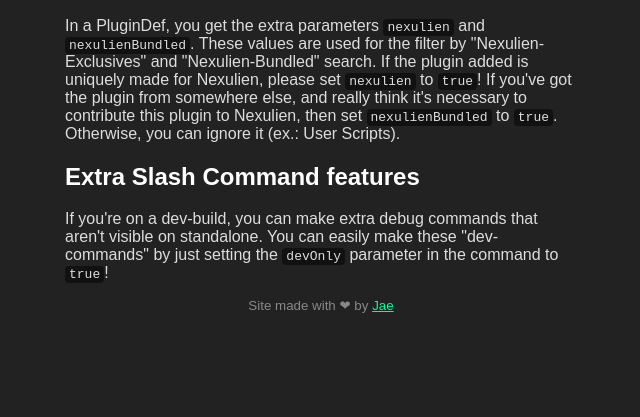
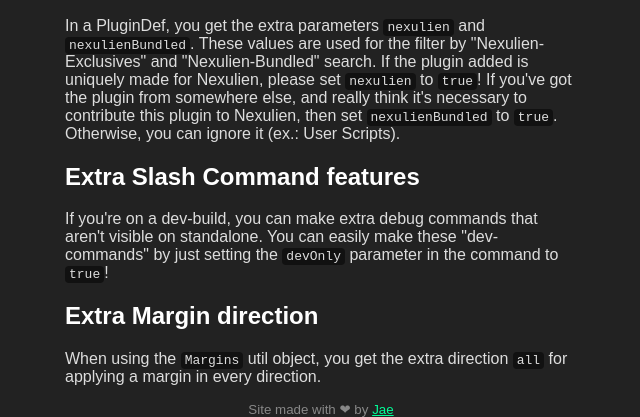
Before and after one commit to Nexulien/Nexulien.github.io, a plain HTML site: page index.html in a window 1280 px wide. Shown: the part 641-1058 px from the top of the page, without its empty margins (319-959 px from the left). Before the commit the page ends 954 px from the top, so only its background shows below. Drawn offline with Linux system fonts and the light colour scheme.

Commit message:
Add all margin direction

```diff
--- a/index.html
+++ b/index.html
@@ -64,6 +64,9 @@
         <p>If you're on a dev-build, you can make extra debug commands that aren't visible on standalone.
             You can easily make these "dev-commands" by just setting the <code>devOnly</code> parameter in the command to <code>true</code>!
         </p>
+        <h2>Extra Margin direction</h2>
+        <p>When using the <code>Margins</code> util object, you get the extra direction <code>all</code> for applying a margin in every direction.
+        </p>
         <sub><p>Site made with ❤ by <a href="https://github.com/JaegerwaldDev">Jae</a></p></sub>
     </body>
 </html>
```
